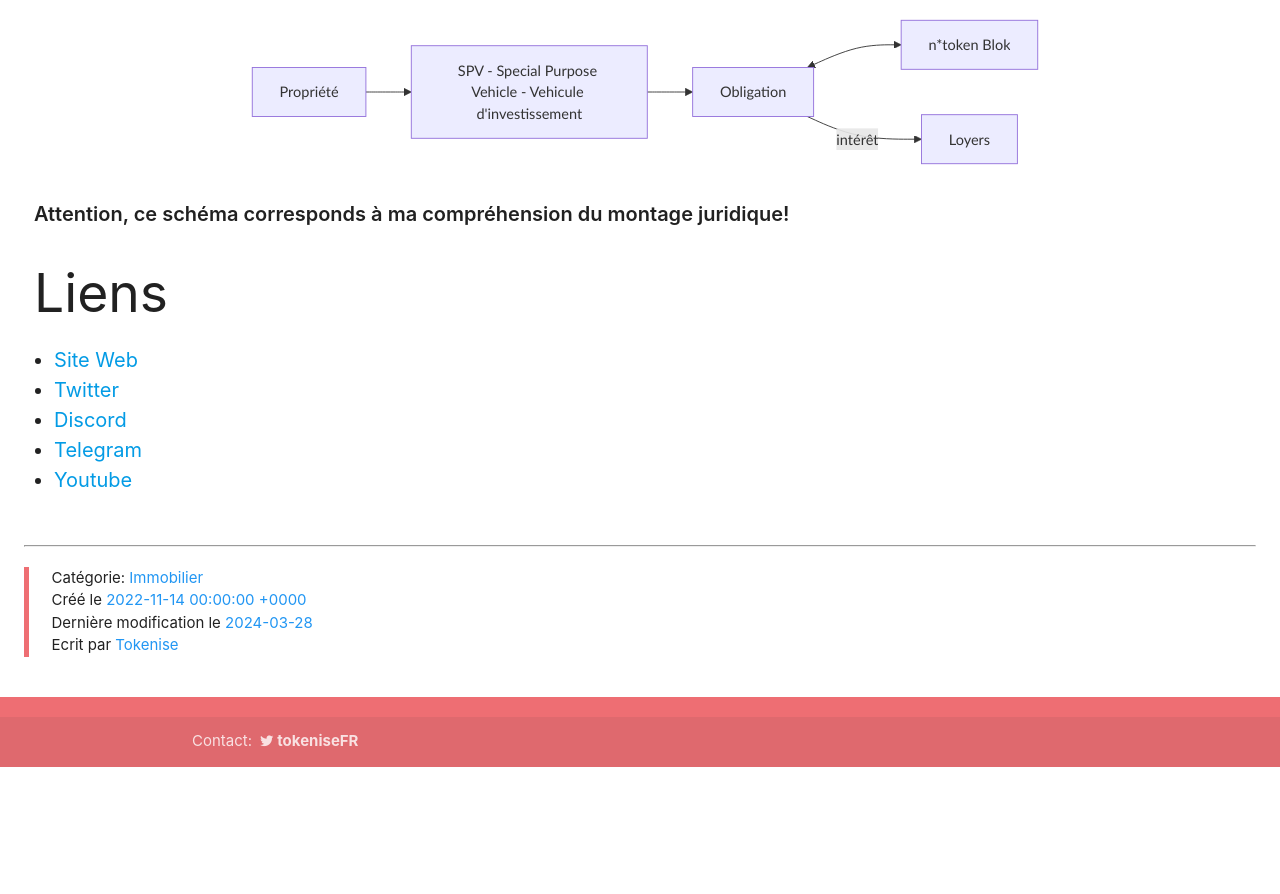
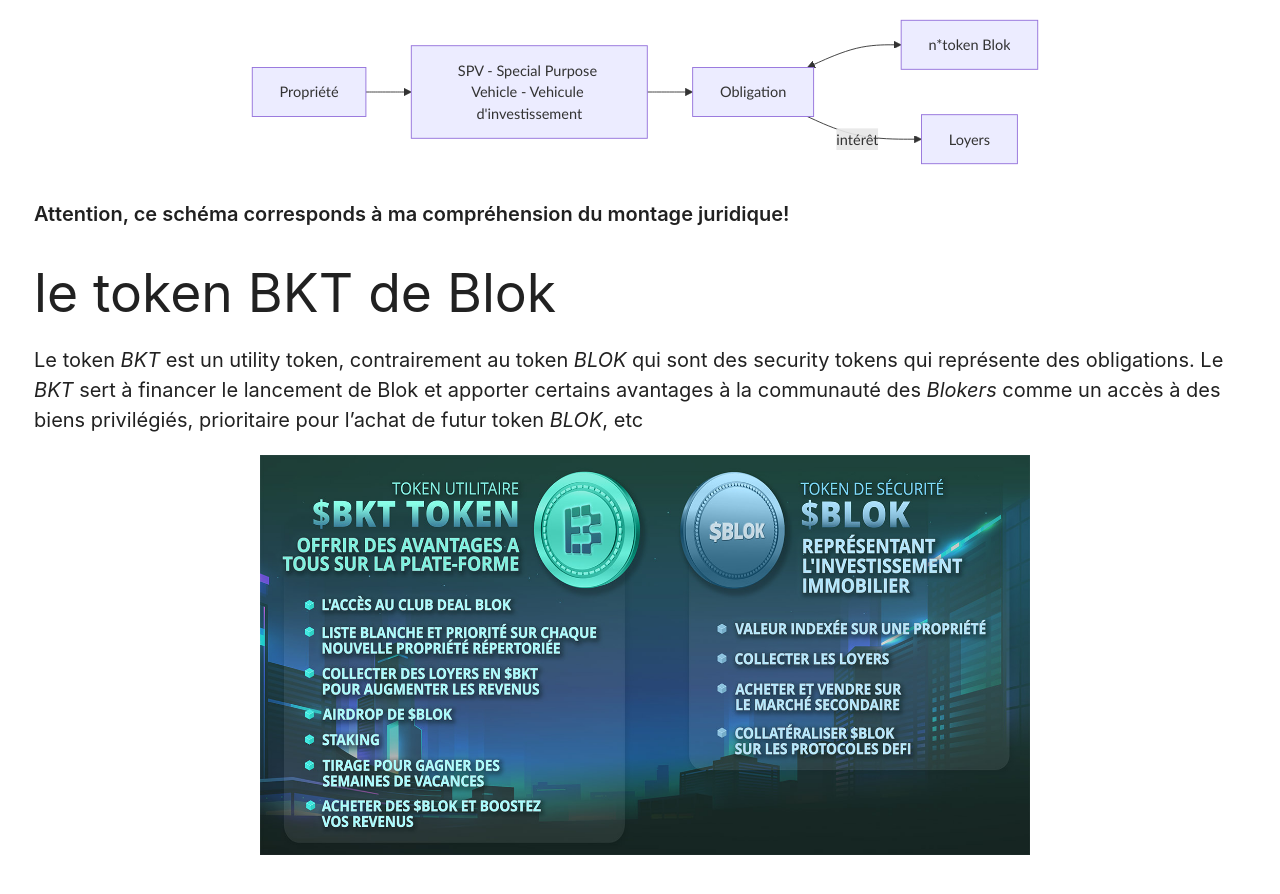
Before and after one commit to minus78/minus78.github.io, a Jekyll site: the page built from _posts/2022-11-14-Blok.markdown, in a window 1280 px wide and 900 px high, scrolled down 2909 px. Shown: the top 894 px of the window. Built offline with Jekyll 4.4.1, drawn with Linux system fonts in a browser that asks for light colours; before the commit the page ends 3676 px from its top, so only the background shows below that; some of the changed text lies outside the part shown.

Commit message:
token BKT

```diff
--- a/_posts/2022-11-14-Blok.markdown
+++ b/_posts/2022-11-14-Blok.markdown
@@ -62,6 +62,17 @@
 
 **Attention, ce schéma corresponds à ma compréhension du montage juridique!**
 
+## le token BKT de Blok
+
+Le token *BKT* est un utility token, contrairement au token *BLOK* qui sont des security tokens qui représente des obligations.
+Le *BKT* sert à financer le lancement de Blok et apporter certains avantages à la communauté des *Blokers* comme un accès à des biens privilégiés, prioritaire pour l'achat de futur token *BLOK*, etc
+
+<div class="row">
+    <div class="col s12" style="text-align: center;">
+            <img src="/img/Blok_BKT.jpg" class="responsive-img" style="max-height:400px;" />
+    </div>
+</div>
+
 ## Liens
 - [Site Web](https://blok.immo/)
 - [Twitter](https://twitter.com/blok_project)
```
Also changed, not shown: other parts of _posts/2022-11-14-Blok.markdown (+1 -1 lines), img/Blok_BKT.jpg (added).
